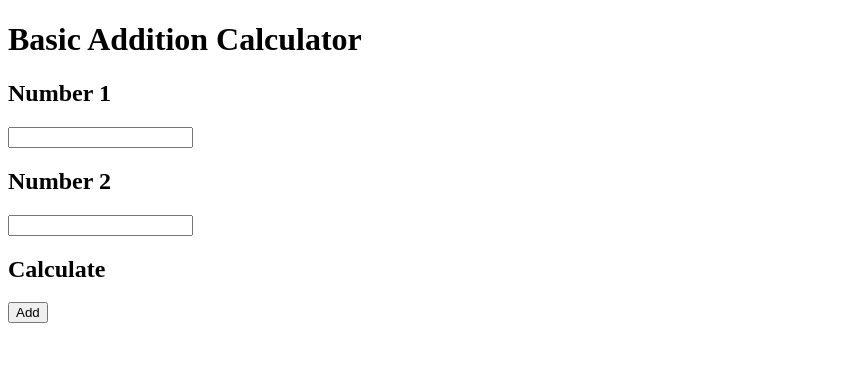
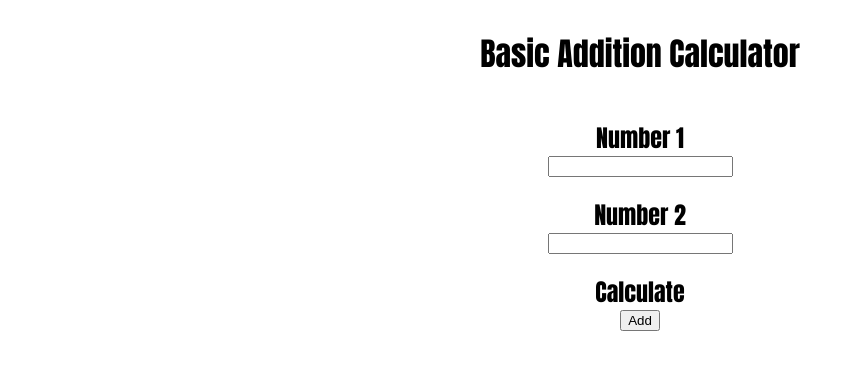
Before and after one commit to underarockphoto/basicJsIntro, a plain HTML site: page index.html in a window 1280 px wide. Shown: the whole page, without its empty margins (0-855 px from the left). Drawn offline with Linux system fonts and the light colour scheme.

Commit message:
rest of css and linkage

```diff
--- a/index.html
+++ b/index.html
@@ -3,6 +3,7 @@
 <head>
     <meta charset="UTF-8">
     <meta name="viewport" content="width=device-width, initial-scale=1.0">
+    <link rel="stylesheet" type="text/css" href="style.css" />
     <title>My Basic Calculator</title>
 </head>
 <body>
--- a/style.css
+++ b/style.css
@@ -3,4 +3,8 @@ body{
     flex-direction:column;
     justify-content:center;
     align-items:center;
+    font-family: Impact, Haettenschweiler, 'Arial Narrow Bold', sans-serif;
 }
+h2{
+    margin-bottom:0px;
+}
```
